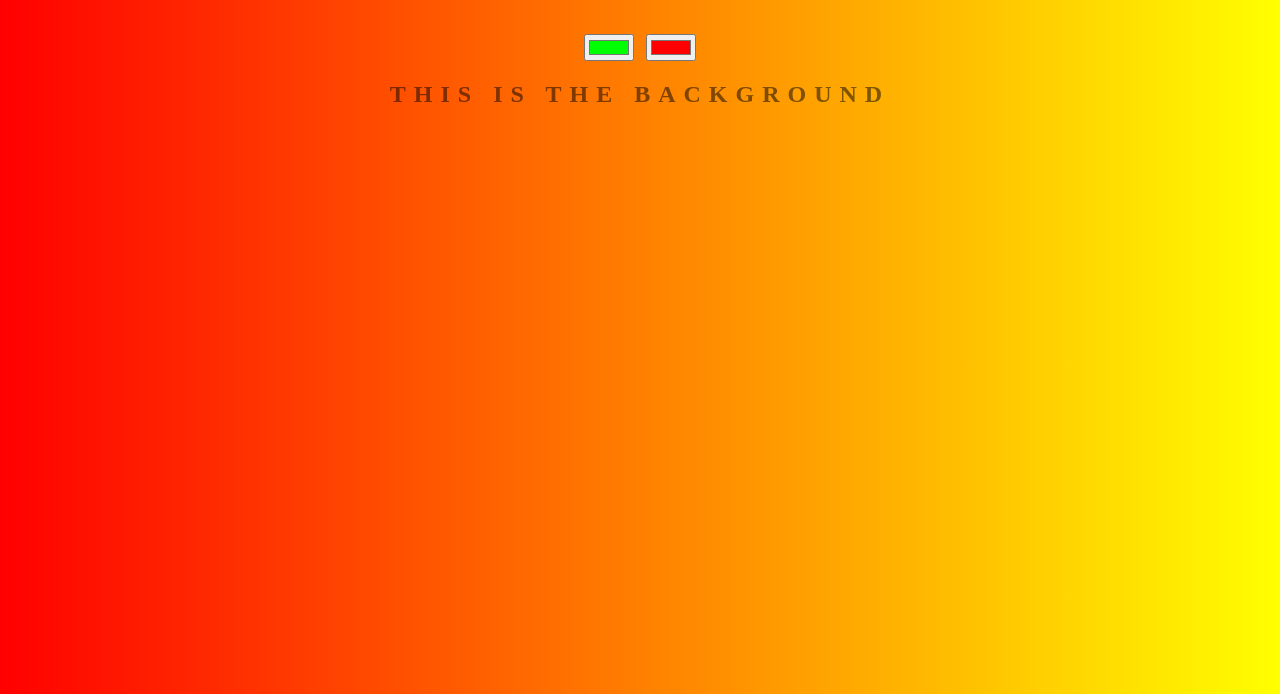
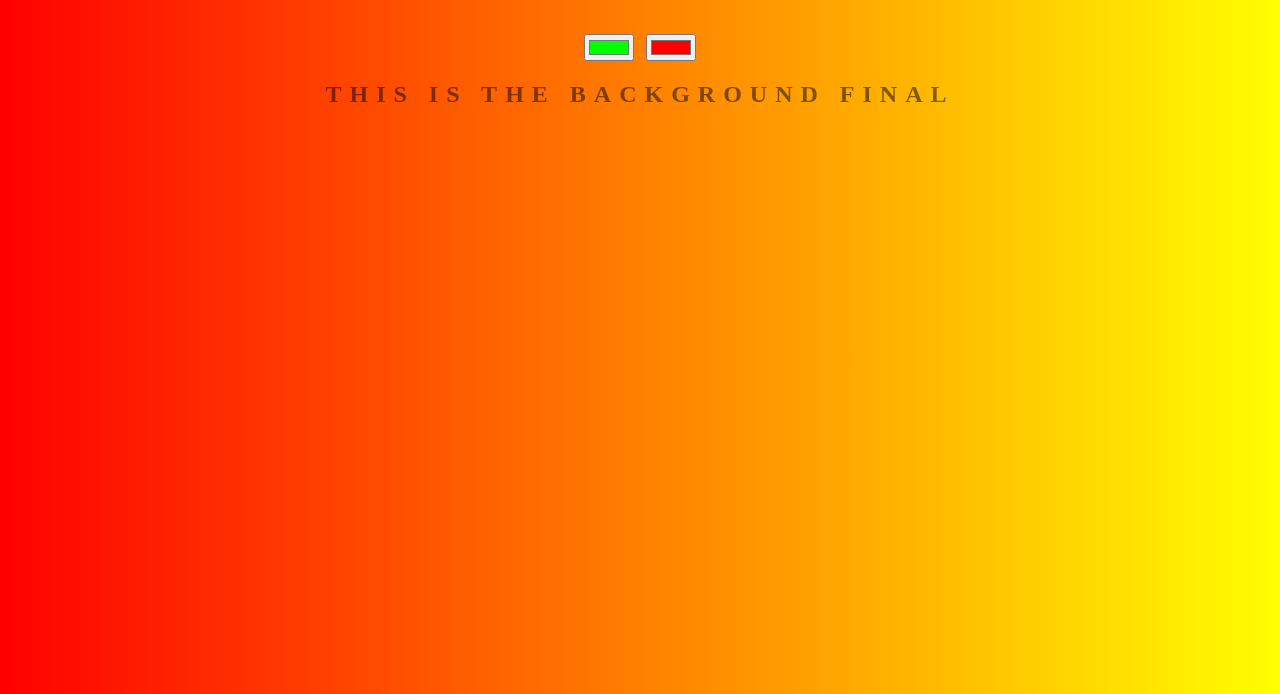
Before and after one commit to okechukwu-opara/background-generator, a plain HTML site: page index.html in a window 1280 px wide. Shown: the part 106-800 px from the top of the page. Drawn offline with Linux system fonts and the light colour scheme.

Commit message:
changing text

```diff
--- a/index.html
+++ b/index.html
@@ -8,7 +8,7 @@
 	<h1>COOL Generator!</h1>
 	<input class="color" type="color" value="#00ff00">
 	<input class="color" type="color" value="#ff0000">
-	<h2>This is the background</h2>
+	<h2>This is the background final</h2>
 	<h3></h3>
 	<script type="text/javascript" src="script.js"></script>
 </body>
```
